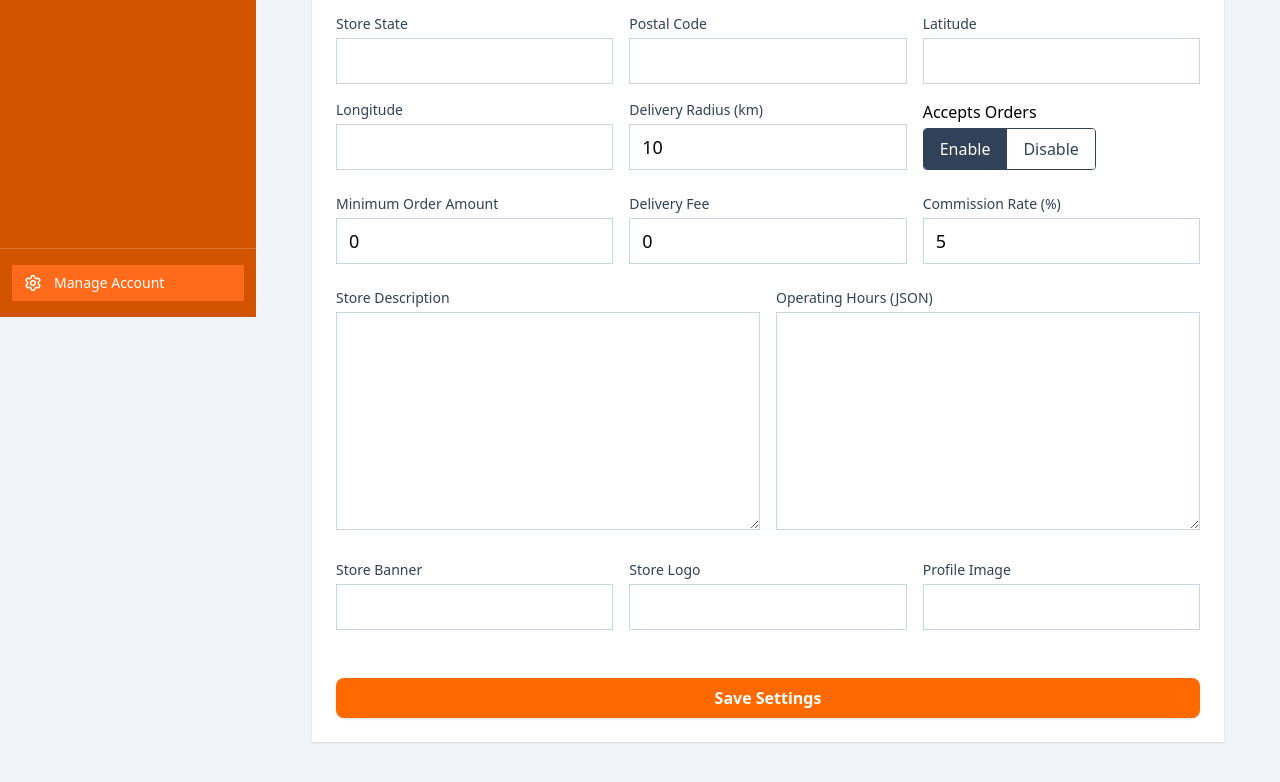
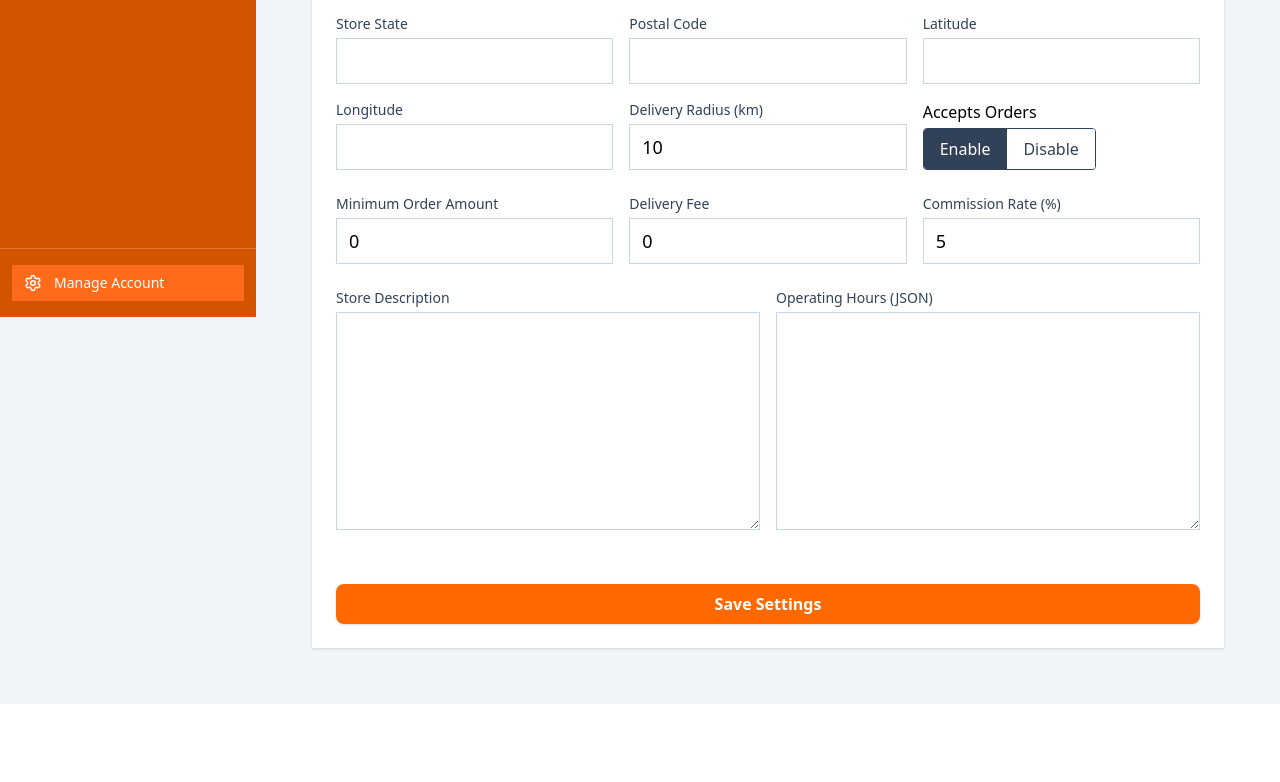
Before and after one commit to Sokuya-ltd/store_web, a React (Vite) app: page /settings in a window 1280 px wide. Shown: the part 483-1265 px from the top of the page. After the commit the page ends 1187 px from the top, so only its background shows below. Built offline with nearby package versions, Linux system fonts and the light colour scheme.

Commit message:
refactor: remove unused input fields for store banner, logo, and profile image in settings form

```diff
--- a/src/pages/Settings/SettingsForm.jsx
+++ b/src/pages/Settings/SettingsForm.jsx
@@ -148,26 +148,6 @@ export default function SettingsForm({ form, updateForm }) {
                     onChange={e => updateForm({ operating_hours: e.target.value })}
                 />
             </div>
-            <div className="grid grid-cols-1 md:grid-cols-3 gap-4">
-                <Input
-                    label="Store Banner"
-                    type="text"
-                    value={form.store_banner}
-                    onChange={e => updateForm({ store_banner: e.target.value })}
-                />
-                <Input
-                    label="Store Logo"
-                    type="text"
-                    value={form.store_logo}
-                    onChange={e => updateForm({ store_logo: e.target.value })}
-                />
-                <Input
-                    label="Profile Image"
-                    type="text"
-                    value={form.profile_image}
-                    onChange={e => updateForm({ profile_image: e.target.value })}
-                />
-            </div>
             <Button type="submit" className="mt-6 w-full py-2 px-4 bg-orange-500 text-white font-semibold rounded-lg shadow">
                 Save Settings
             </Button>
```
